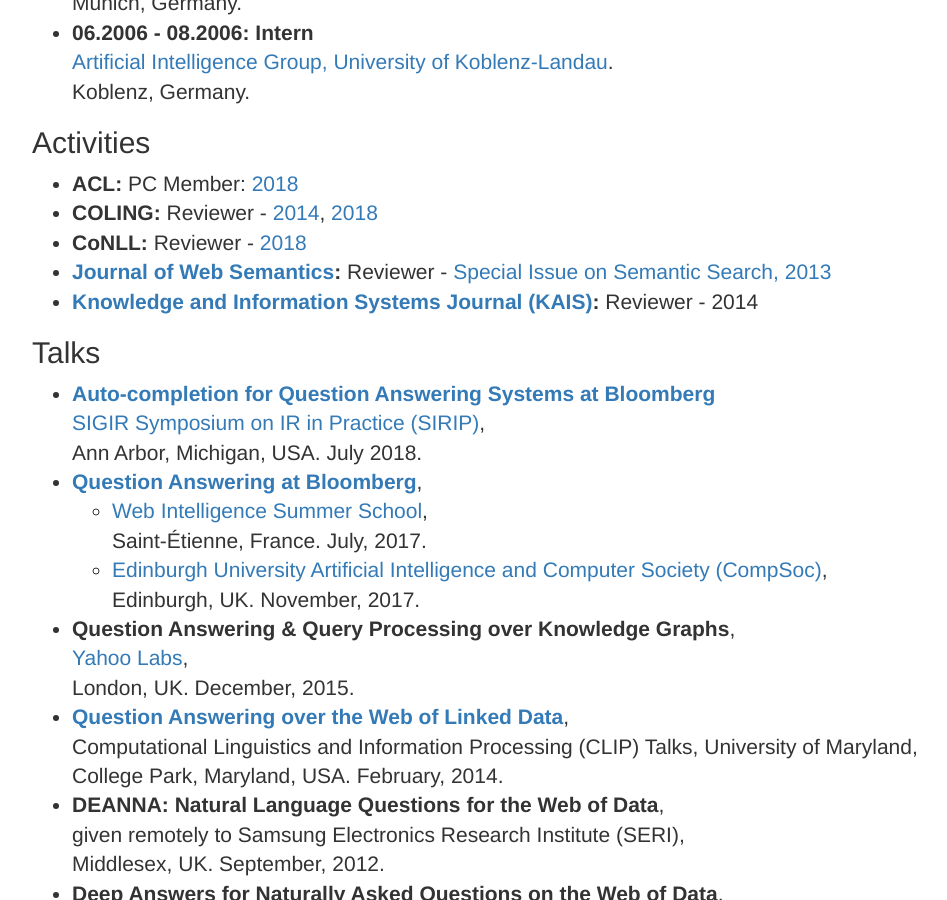
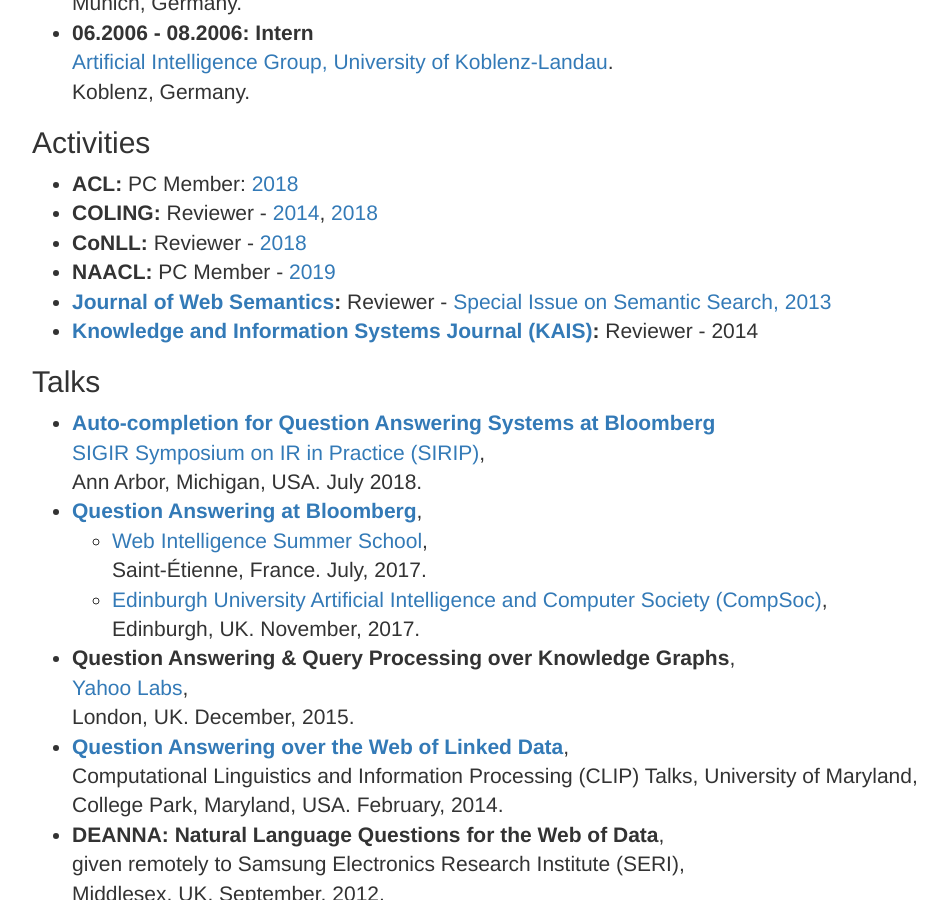
Before and after one commit to myahya/myahya.github.io, a Jekyll site: the page index.html, which Jekyll copies as it is, in a window 1280 px wide and 900 px high, scrolled down 3202 px. Shown: the whole window, without its empty margins (38-985 px from the left). Built offline with Jekyll 4.4.1, drawn with Linux system fonts in a browser that asks for light colours; nearby versions of some CDN libraries; Markdown is read by kramdown in place of the engine named in the settings.

Commit message:
NAACL PC

```diff
--- a/index.html
+++ b/index.html
@@ -261,6 +261,7 @@
             <li><b>ACL:</b> PC Member: <a href="http://acl2018.org/">2018</a></li>
             <li><b>COLING: </b> Reviewer - <a href="http://www.coling-2014.org/">2014</a>, <a href="http://coling2018.org/">2018</a>
             <li><b>CoNLL: </b> Reviewer - <a href="http://www.conll.org/2018">2018</a></li>
+            <li><b>NAACL: </b> PC Member - <a href="https://naacl2019.org/">2019</a></li>
             <li><b><a href="http://www.journals.elsevier.com/journal-of-web-semantics/">Journal of Web Semantics</a>:</b> Reviewer - <a href="http://www.journals.elsevier.com/journal-of-web-semantics/call-for-papers/special-issue-on-semantic-search/">Special Issue on Semantic Search, 2013</a></li>
             <li><b><a href="http://www.springer.com/computer/information+systems+and+applications/journal/10115">Knowledge and Information Systems Journal (KAIS)</a>:</b> Reviewer - 2014</li>
         </ul>
```
